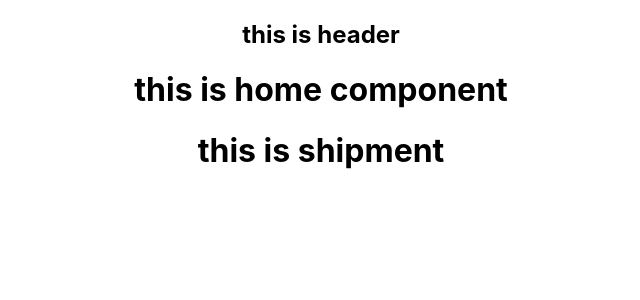
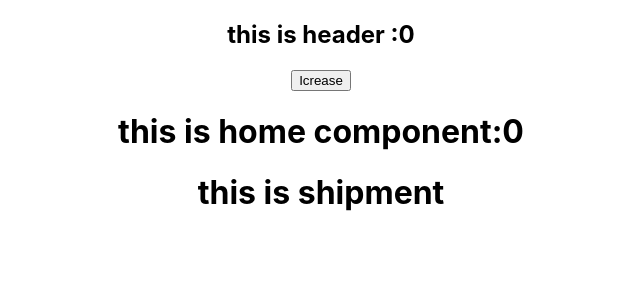
Before and after one commit to Emitaz-pias/context-api-pactise, a React (Create React App) app: page / in a window 1280 px wide. Shown: the top 300 px of the page, without its empty margins (319-959 px from the left). Built offline with nearby package versions, Linux system fonts and the light colour scheme.

Commit message:
state passed to the home and header siblings

```diff
--- a/src/App.js
+++ b/src/App.js
@@ -1,14 +1,15 @@
-import logo from './logo.svg';
+import { useState } from 'react';
 import './App.css';
 import Header from './components/Header/Header';
 import Home from './components/home/Home';
 import Shipment from './components/shipment/Shipment';
 
 function App() {
+  const [count,setCount] =useState(0)
   return (
     <div className="App">
-      <Header/>
-      <Home/>
+      <Header count={count} setCount={setCount}></Header>
+      <Home count={count} />
       <Shipment/>
     </div>
   );
--- a/src/components/Header/Header.js
+++ b/src/components/Header/Header.js
@@ -1,9 +1,11 @@
 import React from 'react';
 
-const Header = () => {
+const Header = (props) => {
+    const {count,setCount}=props
     return (
         <div>
-            <h2>this is header</h2>
+            <h2>this is header :{count}</h2>
+            <button onClick={()=>{setCount(count+1)}}>Icrease</button>
         </div>
     );
 };
--- a/src/components/home/Home.js
+++ b/src/components/home/Home.js
@@ -1,10 +1,10 @@
 import React from 'react';
 
-const Home = () => {
+const Home = (props) => {
+    const {count} = props
     return (
         <div>
-            <h1>this is home component
-
+            <h1>this is home component:{count}
             </h1>
         </div>
     );
```
